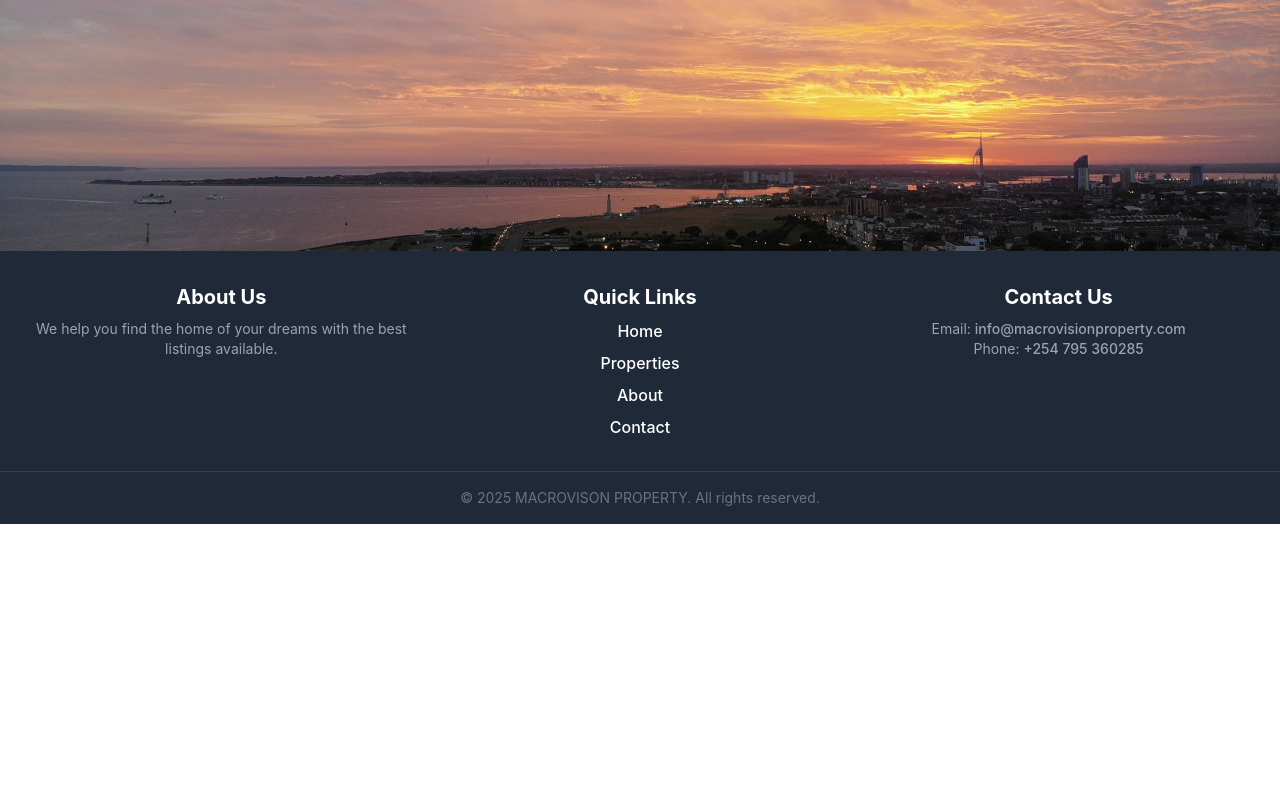
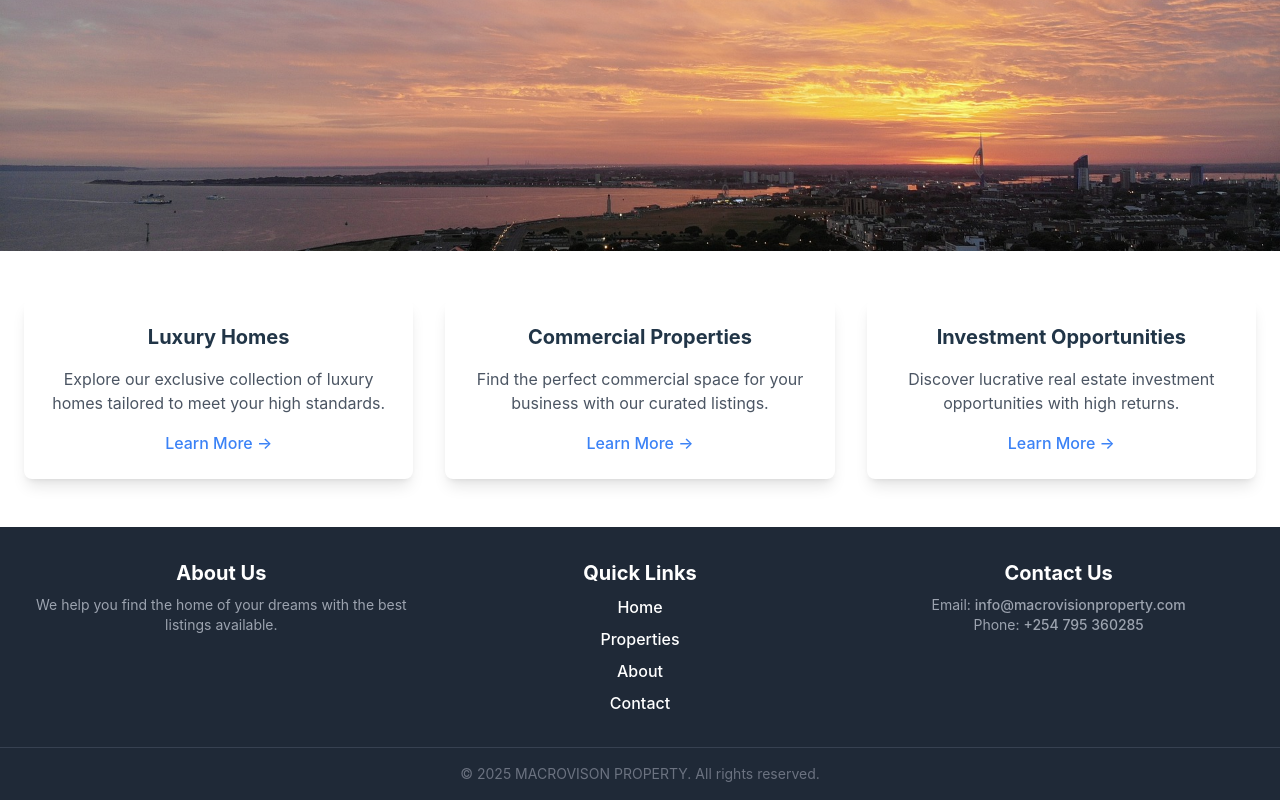
Before and after one commit to FrankApiyo/clientsite, a Svelte app: page / in a window 1280 px wide. Shown: the part 653-1453 px from the top of the page. Before the commit the page ends 1177 px from the top, so only its background shows below. Built offline with nearby package versions, Linux system fonts and the light colour scheme.

Commit message:
Add cards below carousel

```diff
--- a/src/App.svelte
+++ b/src/App.svelte
@@ -64,6 +64,38 @@
     </Carousel>
   </section>
 
+  <!-- New Section: Cards -->
+  <section id="cards" class="container mx-auto px-6 py-12">
+    <div class="grid grid-cols-1 md:grid-cols-3 gap-8">
+      <!-- Card 1 -->
+      <div class="bg-white rounded-lg shadow-lg p-6">
+        <h3 class="text-xl font-bold mb-4">Luxury Homes</h3>
+        <p class="text-gray-600">
+          Explore our exclusive collection of luxury homes tailored to meet your high standards.
+        </p>
+        <a href="#" class="mt-4 inline-block text-blue-500 hover:text-blue-700">Learn More →</a>
+      </div>
+
+      <!-- Card 2 -->
+      <div class="bg-white rounded-lg shadow-lg p-6">
+        <h3 class="text-xl font-bold mb-4">Commercial Properties</h3>
+        <p class="text-gray-600">
+          Find the perfect commercial space for your business with our curated listings.
+        </p>
+        <a href="#" class="mt-4 inline-block text-blue-500 hover:text-blue-700">Learn More →</a>
+      </div>
+
+      <!-- Card 3 -->
+      <div class="bg-white rounded-lg shadow-lg p-6">
+        <h3 class="text-xl font-bold mb-4">Investment Opportunities</h3>
+        <p class="text-gray-600">
+          Discover lucrative real estate investment opportunities with high returns.
+        </p>
+        <a href="#" class="mt-4 inline-block text-blue-500 hover:text-blue-700">Learn More →</a>
+      </div>
+    </div>
+  </section>
+
   <!-- Footer -->
   <footer class="bg-gray-800 text-white mt-auto">
     <div class="container mx-auto px-6 py-8 grid grid-cols-1 md:grid-cols-3 gap-6">
```
